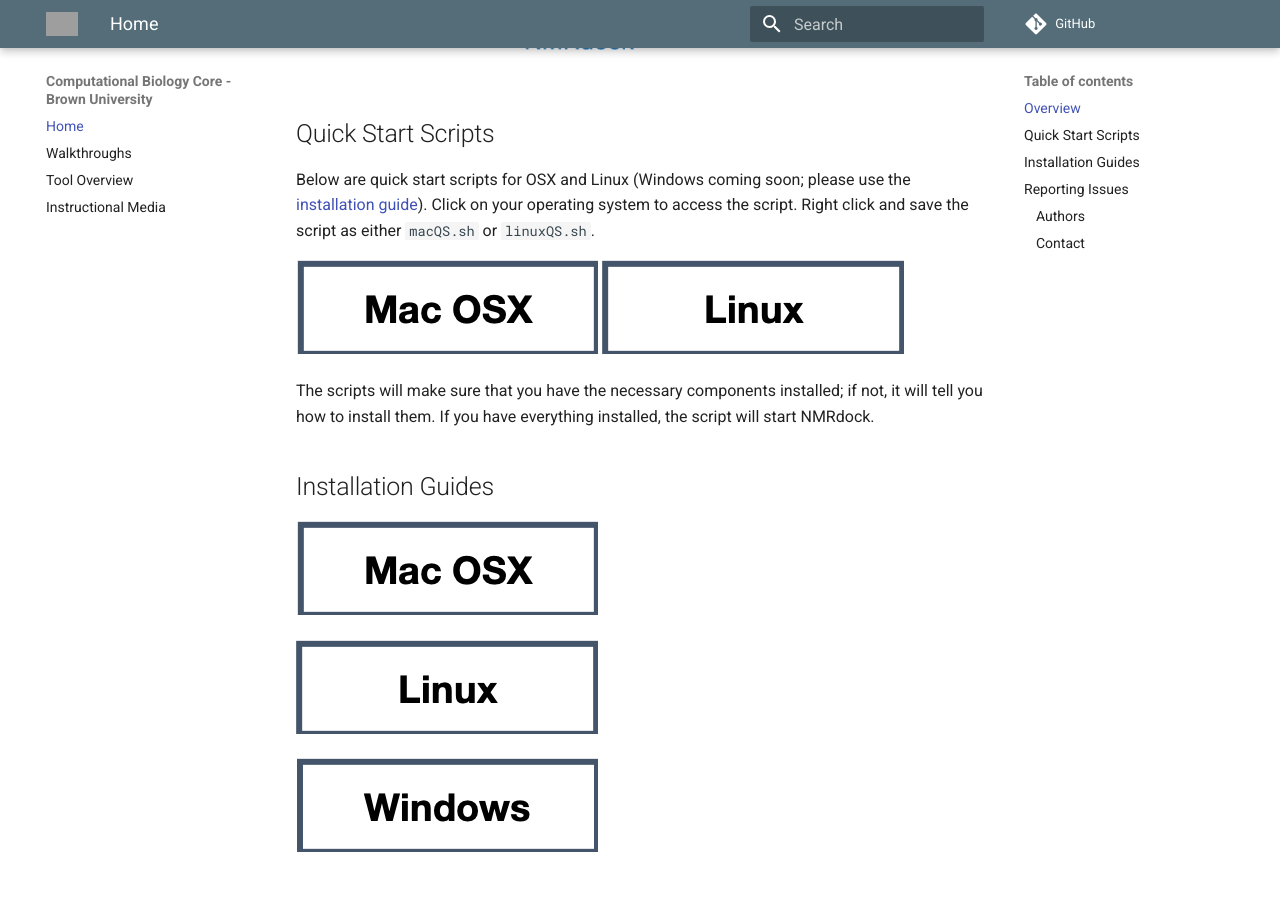
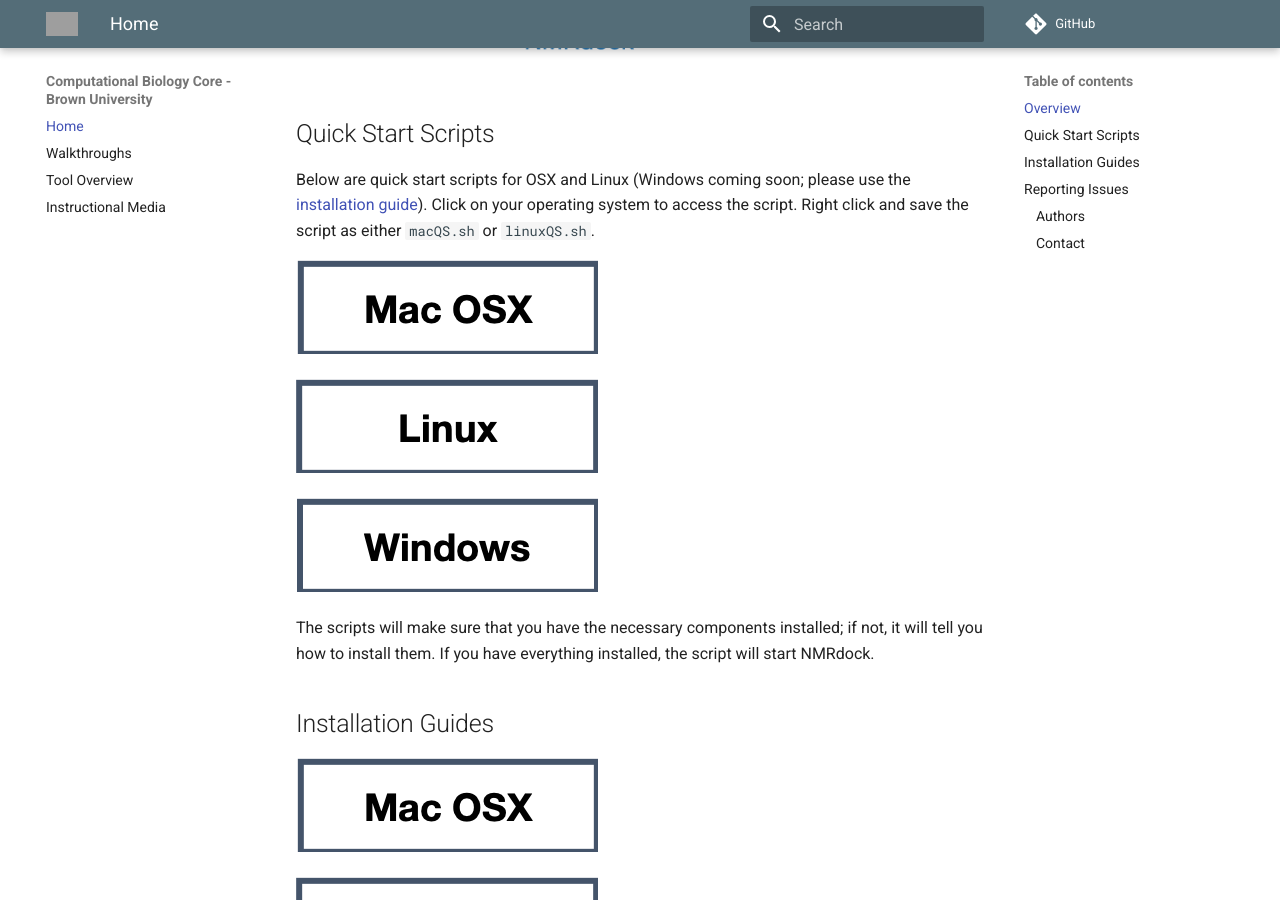
Before and after one commit to compbiocore/nmrdock, an MkDocs documentation site: the page built from docs/index.md, in a window 1280 px wide and 900 px high, scrolled down 544 px. Built offline with MkDocs 1.6.1 and Material for MkDocs 9.7.7, drawn with Linux system fonts in a browser that asks for light colours; comment, search, counter and statistics services are not loaded; grey boxes are pictures that could not be loaded.

Commit message:
Update index.md

```diff
--- a/docs/index.md
+++ b/docs/index.md
@@ -15,7 +15,10 @@ NMRdock is a [Docker](https://www.docker.com/) container image for processing ra
 Below are quick start scripts for OSX and Linux (Windows coming soon; please use the [installation guide](https://compbiocore.github.io/nmrdock/walkthroughs/#windows)). Click on your operating system to access the script. Right click and save the script as either `macQS.sh` or `linuxQS.sh`.
 
 [![OSX](https://github.com/compbiocore/nmrdock/raw/master/docs/assets/macQS.png)](https://raw.githubusercontent.com/compbiocore/nmrdock/master/macQS)
+
 [![Linux](https://github.com/compbiocore/nmrdock/raw/master/docs/assets/linuxQS.png)](https://raw.githubusercontent.com/compbiocore/nmrdock/master/linuxQS)
+
+[![Windows](https://github.com/compbiocore/nmrdock/raw/master/docs/assets/windowsQS.png)](https://raw.githubusercontent.com/compbiocore/nmrdock/master/windowsQS.txt)
 
 The scripts will make sure that you have the necessary components installed; if not, it will tell you how to install them. If you have everything installed, the script will start NMRdock.
 
```
